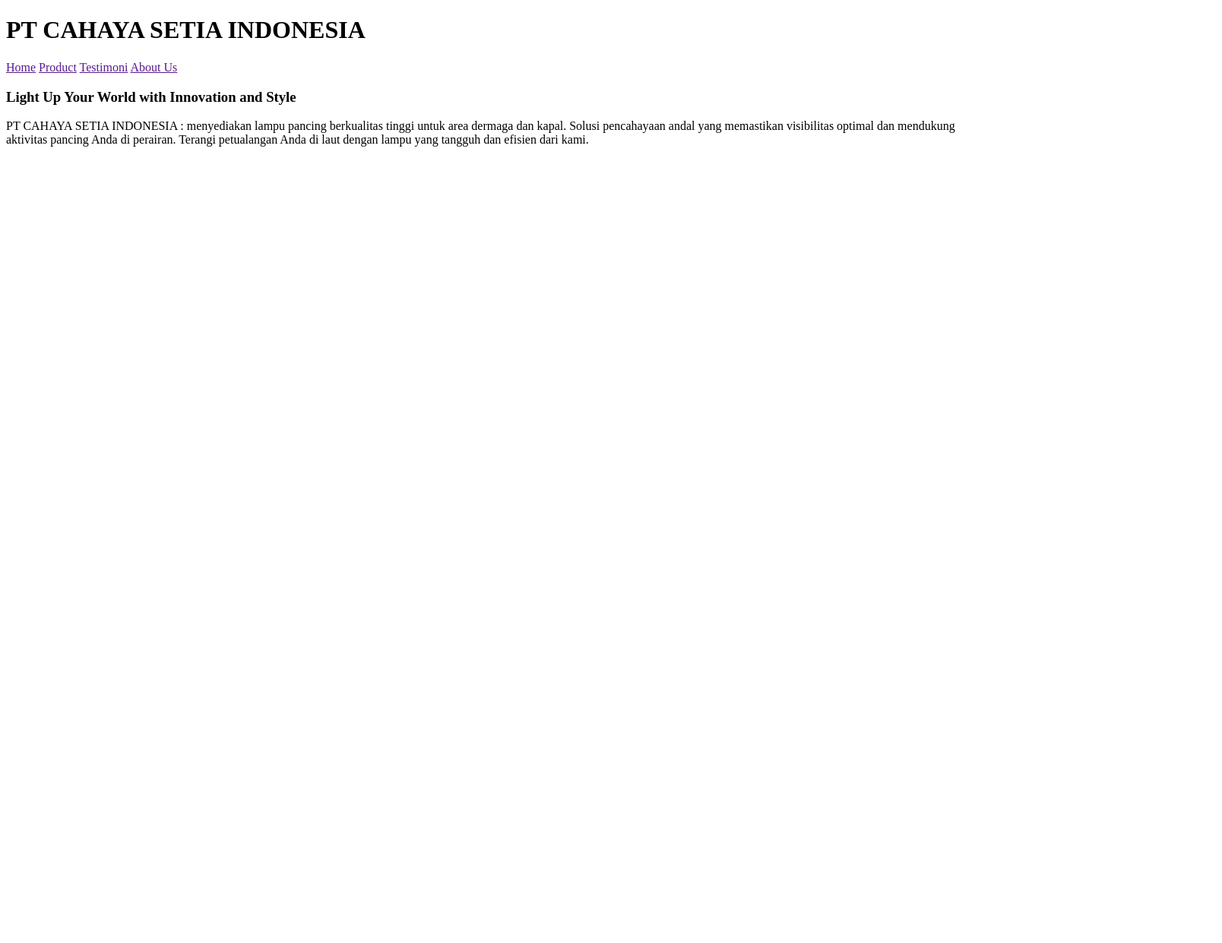
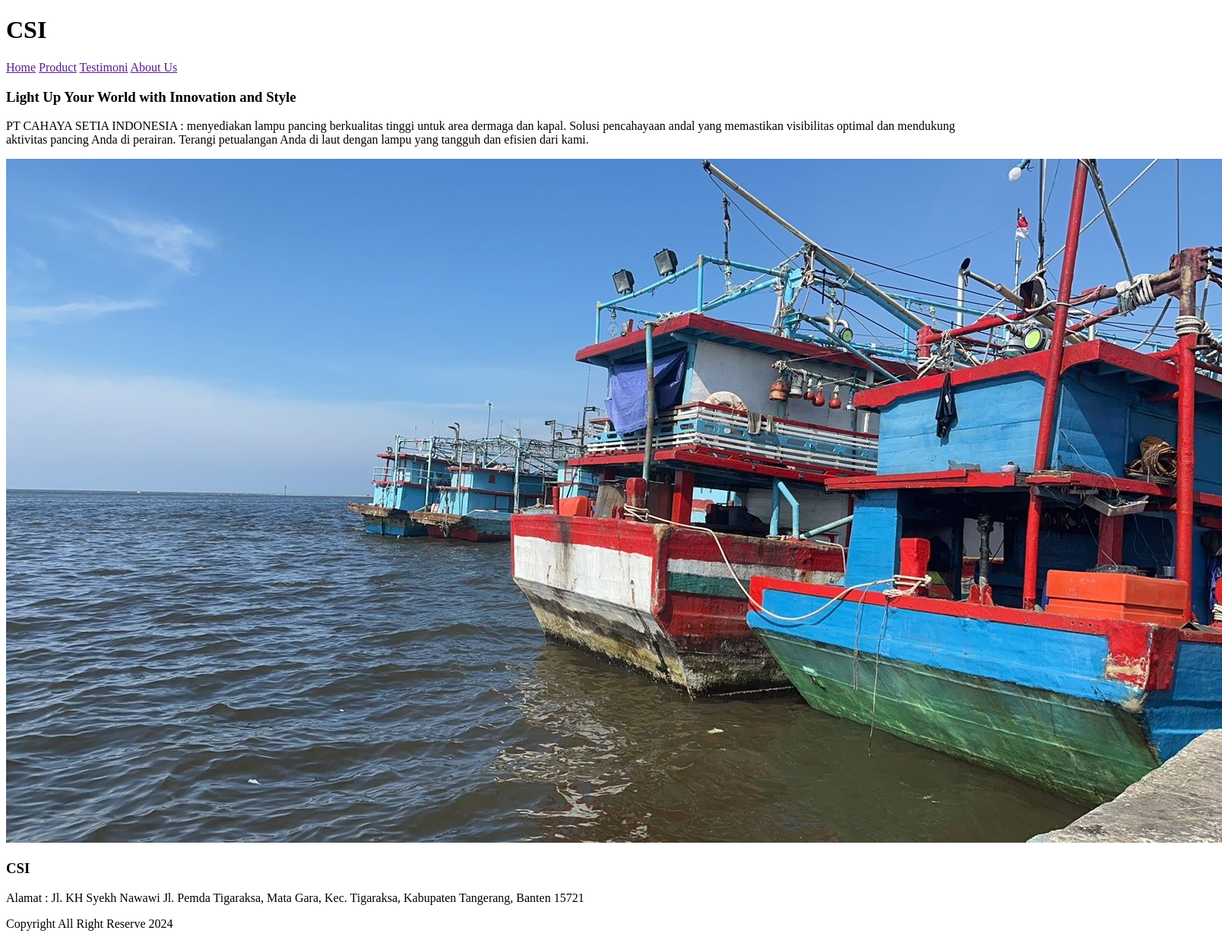
Before and after one commit to habibahmad1/ptcahaya, a plain HTML site: page index.html in a window 1280 px wide. Shown: the whole page at 76% size, 1608 px wide, since content can reach past the window. Before the commit the page ends 800 px from the top, so only its background shows below. Drawn offline with Linux system fonts and the light colour scheme.

Commit message:
update file

```diff
--- a/index.html
+++ b/index.html
@@ -6,7 +6,7 @@
     <title>PT CAHAYA SETIA INDONESIA</title>
   </head>
   <body>
-    <h1>PT CAHAYA SETIA INDONESIA</h1>
+    <h1>CSI</h1>
     <div class="container">
       <nav>
         <a href="">Home</a>
@@ -26,8 +26,16 @@
           </p>
         </div>
         <div class="content-img">
-          <img src="" alt="" />
+          <img src="img/home-img.jpeg" alt="img home" />
         </div>
+      </div>
+      <div class="content-footer">
+        <h3>CSI</h3>
+        <p>
+          Alamat : Jl. KH Syekh Nawawi Jl. Pemda Tigaraksa, Mata Gara, Kec.
+          Tigaraksa, Kabupaten Tangerang, Banten 15721
+        </p>
+        <p>Copyright All Right Reserve 2024</p>
       </div>
     </div>
   </body>
```
Also changed, not shown: css/style.css (added), img/home-img.jpeg (added), js/script.js (added).
